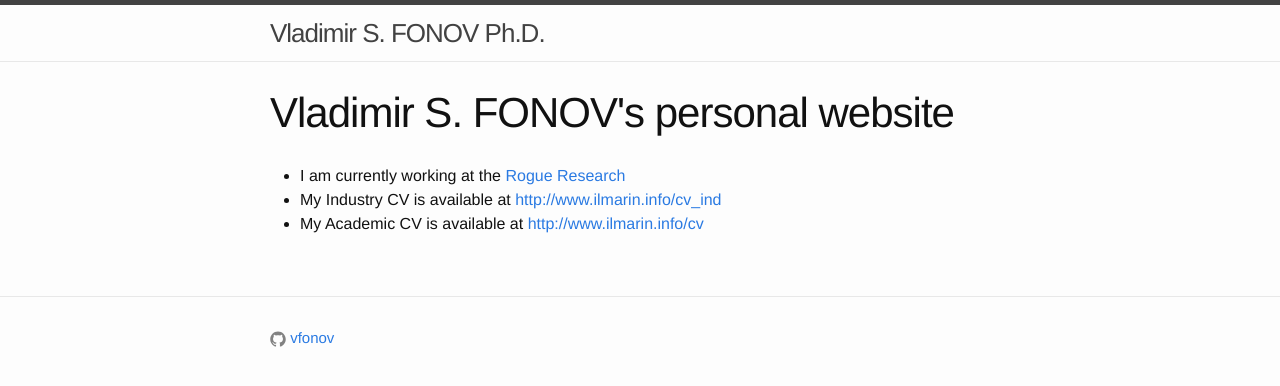
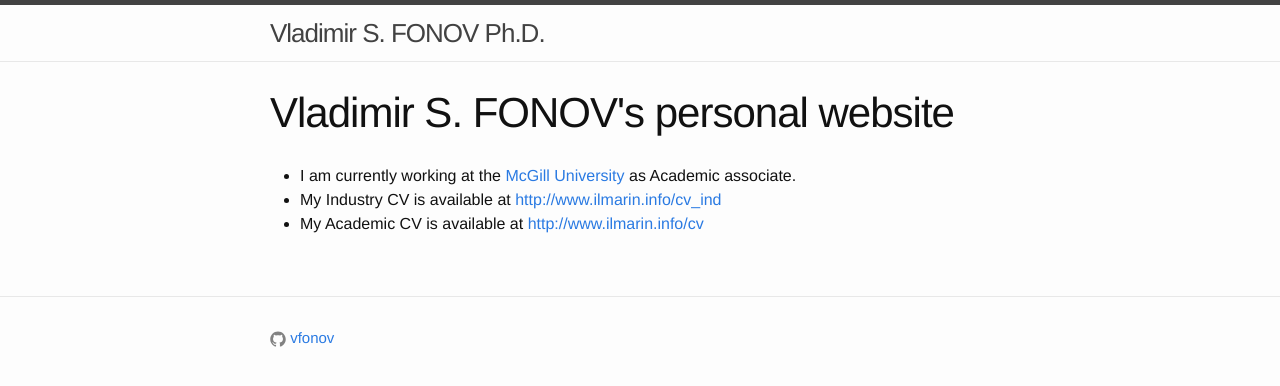
Before and after one commit to vfonov/vfonov.github.io, a Jekyll site: the page built from index.md, in a window 1280 px wide. Shown: the top 386 px of the page. Built offline with Jekyll 4.4.1, drawn with Linux system fonts in a browser that asks for light colours.

Commit message:
Updated landing page

```diff
--- a/index.md
+++ b/index.md
@@ -4,6 +4,6 @@ title: Vladimir S. FONOV's personal website
 permalink:
 ---
 
-* I am currently working at the [Rogue Research](https://www.rogue-research.com)
+* I am currently working at the [McGill University](https://www.mcgill.ca/) as Academic associate.
 * My Industry CV is available at [{{site.url}}/cv_ind](/cv_ind)
 * My Academic CV is available at [{{site.url}}/cv](/cv)
```
